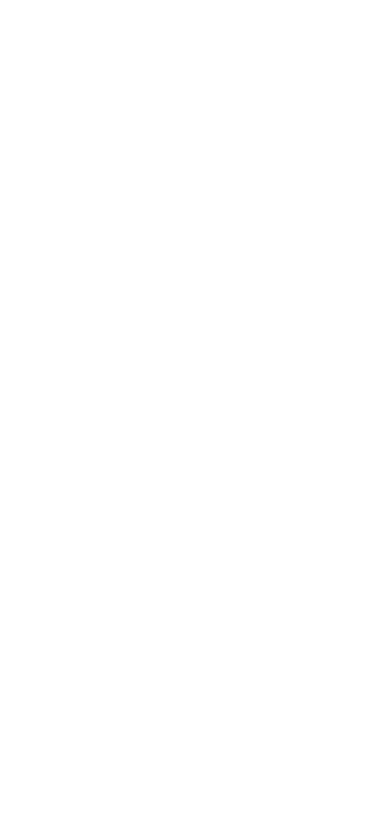
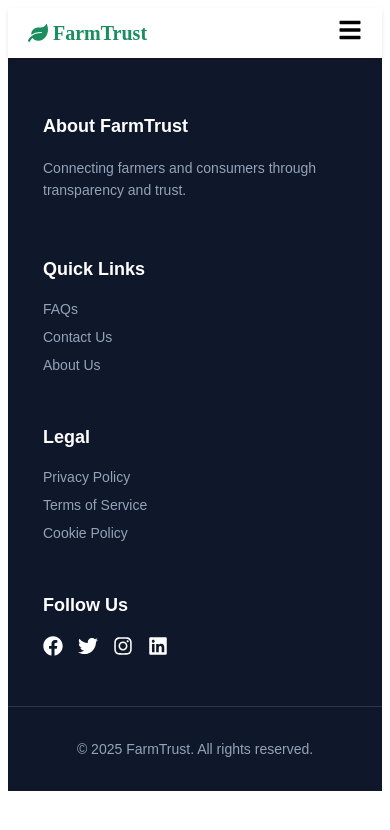
Before and after one commit to priymavani/FarmTrust-x-Hackathon, a React (Vite) app in the folder Frontend/: page / in a window 390 px wide. Before the commit this address had no page. Shown: the top 830 px of the page. Built offline with nearby package versions, Linux system fonts and the light colour scheme.

Commit message:
implimented responsive navbar and footer design

```diff
--- a/Frontend/package.json
+++ b/Frontend/package.json
@@ -12,6 +12,7 @@
   "dependencies": {
     "react": "^19.0.0",
     "react-dom": "^19.0.0",
+    "react-icons": "^5.5.0",
     "react-router-dom": "^7.4.0"
   },
   "devDependencies": {
--- a/Frontend/src/App.jsx
+++ b/Frontend/src/App.jsx
@@ -1,5 +1,9 @@
 import { BrowserRouter as Router, Routes, Route } from 'react-router-dom';
-import { useState } from 'react';
+
+import LandingPage from './components/LandingPage/LandingPage';
+import Navbar from './Navbar';
+import Footer from './Footer';
+
 // import ProductList from './components/Product/ProductList';
 
 
@@ -8,9 +12,13 @@ function App() {
 
   return (
     <Router>
+      <Navbar />
       <Routes>
         {/* <Route path="/products" element={<ProductList />} /> */}
+        <Route path="/" element={< LandingPage/>} />
+
       </Routes>
+      <Footer />
     </Router>
   );
 }
--- /dev/null
+++ b/Frontend/src/Footer.css
@@ -0,0 +1,97 @@
+.footer {
+    background-color: #0f172a;
+    color: #ffffff;
+    padding: 40px 0 20px;
+    font-family: Arial, sans-serif;
+  }
+
+  .footer-container {
+    display: flex;
+    flex-wrap: wrap;
+    justify-content: space-between;
+    max-width: 1200px;
+    margin: 0 auto;
+    padding: 0 20px;
+  }
+
+  .footer-section {
+    flex: 1;
+    min-width: 200px;
+    margin-bottom: 30px;
+    padding: 0 15px;
+  }
+
+  .footer-section h3 {
+    font-size: 18px;
+    margin-bottom: 20px;
+    font-weight: 600;
+  }
+
+  .footer-section p {
+    color: #94a3b8;
+    line-height: 1.6;
+    font-size: 14px;
+  }
+
+  .footer-section ul {
+    list-style: none;
+    padding: 0;
+    margin: 0;
+  }
+
+  .footer-section ul li {
+    margin-bottom: 10px;
+  }
+
+  .footer-section ul li a {
+    color: #94a3b8;
+    text-decoration: none;
+    font-size: 14px;
+    transition: color 0.3s ease;
+  }
+
+  .footer-section ul li a:hover {
+    color: #ffffff;
+  }
+
+  .social-icons {
+    display: flex;
+    gap: 15px;
+  }
+
+  .social-icons a {
+    color: #ffffff;
+    font-size: 20px;
+    transition: opacity 0.3s ease;
+  }
+
+  .social-icons a:hover {
+    opacity: 0.8;
+  }
+
+  .footer-bottom {
+    text-align: center;
+    padding-top: 20px;
+    margin-top: 20px;
+    border-top: 1px solid #2d3748;
+    font-size: 14px;
+    color: #94a3b8;
+  }
+
+  /* Responsive styles */
+  @media screen and (max-width: 768px) {
+    .footer-container {
+      flex-direction: column;
+    }
+
+    .footer-section {
+      margin-bottom: 25px;
+      min-width: 100%;
+    }
+  }
+
+  @media screen and (min-width: 769px) and (max-width: 991px) {
+    .footer-section {
+      min-width: 45%;
+    }
+  }
--- /dev/null
+++ b/Frontend/src/Footer.jsx
@@ -0,0 +1,49 @@
+import React from 'react';
+import { FaFacebook, FaTwitter, FaInstagram, FaLinkedin } from 'react-icons/fa';
+import './Footer.css';
+
+const Footer = () => {
+  return (
+    <footer className="footer">
+      <div className="footer-container">
+        <div className="footer-section">
+          <h3>About FarmTrust</h3>
+          <p>Connecting farmers and consumers through transparency and trust.</p>
+        </div>
+
+        <div className="footer-section">
+          <h3>Quick Links</h3>
+          <ul>
+            <li><a href="#">FAQs</a></li>
+            <li><a href="#">Contact Us</a></li>
+            <li><a href="#">About Us</a></li>
+          </ul>
+        </div>
+
+        <div className="footer-section">
+          <h3>Legal</h3>
+          <ul>
+            <li><a href="#">Privacy Policy</a></li>
+            <li><a href="#">Terms of Service</a></li>
+            <li><a href="#">Cookie Policy</a></li>
+          </ul>
+        </div>
+
+        <div className="footer-section">
+          <h3>Follow Us</h3>
+          <div className="social-icons">
+            <a href="#"><FaFacebook /></a>
+            <a href="#"><FaTwitter /></a>
+            <a href="#"><FaInstagram /></a>
+            <a href="#"><FaLinkedin /></a>
+          </div>
+        </div>
+      </div>
+      <div className="footer-bottom">
+        <p>© 2025 FarmTrust. All rights reserved.</p>
+      </div>
+    </footer>
+  );
+};
+
+export default Footer;
--- /dev/null
+++ b/Frontend/src/Navbar.css
@@ -0,0 +1,149 @@
+/* Navbar General Styles */
+.navbar {
+    display: flex;
+    justify-content: space-between;
+    align-items: center;
+    padding: 10px 20px;
+    background-color: #fff;
+    box-shadow: 0 2px 4px rgba(0, 0, 0, 0.1);
+    position: relative;
+  }
+
+  /* Logo Styles */
+  .navbar-logo {
+    display: flex;
+    align-items: center;
+    font-size: 20px; /* Adjusted to match the image */
+    font-weight: bold;
+    color: #1a8e5f; /* Green color from the image */
+  }
+
+  .logo-icon {
+    margin-right: 5px;
+    font-size: 20px; /* Adjusted to match the image */
+    color: #1a8e5f; /* Match the logo text color */
+  }
+
+  /* Search Bar Styles */
+  .navbar-search {
+    position: relative;
+    width: 200px; /* Adjusted to match the image */
+    height: 36px; /* Adjusted to match the image */
+    background-color: #f5f5f5; /* Light gray background */
+    border-radius: 4%; /* Circular shape */
+    border: 1px solid #e0e0e0; /* Subtle gray border */
+    display: flex;
+    align-items: center;
+    padding: 0 10px;
+  }
+
+  .navbar-search input {
+    width: 100%;
+    padding: 0 10px;
+    border: none; /* Remove default border */
+    background: transparent; /* Transparent background for input */
+    outline: none;
+    font-size: 14px;
+    color: #888;
+  }
+
+  .navbar-search input::placeholder {
+    color: #888;
+  }
+
+  .search-icon {
+    color: #888;
+    font-size: 14px; /* Adjusted to match the image */
+  }
+
+  /* Icons Styles */
+  .navbar-icons {
+    display: flex;
+    gap: 10px; /* Adjusted to match the spacing in the image */
+    align-items: center;
+  }
+
+  .icon-wrapper {
+    position: relative;
+    font-size: 18px; /* Adjusted to match the image */
+    color: #000; /* Changed to black to match the image */
+  }
+
+  .badge {
+    position: absolute;
+    top: -5px;
+    right: -5px;
+    background-color: #ff4d4f;
+    color: #fff;
+    border-radius: 50%;
+    padding: 2px 5px;
+    font-size: 10px; /* Adjusted to match the image */
+  }
+
+  /* Sign In Button Styles */
+  .sign-in-btn {
+    background-color: #1a8e5f;
+    color: #fff;
+    border: none;
+    padding: 6px 12px; /* Adjusted to match the image */
+    border-radius: 5px;
+    cursor: pointer;
+    font-size: 14px; /* Adjusted to match the image */
+  }
+
+  .sign-in-btn:hover {
+    background-color: #156f4a;
+  }
+
+  /* Hamburger Menu (Hidden by Default) */
+  .hamburger {
+    display: none;
+    font-size: 24px;
+    cursor: pointer;
+  }
+
+  /* Navbar Items (Flex for Desktop) */
+  .navbar-items {
+    display: flex;
+    align-items: center;
+    gap: 15px; /* Adjusted to match the spacing in the image */
+  }
+
+  /* Responsive Styles */
+  @media (max-width: 768px) {
+    /* Show Hamburger Menu on Mobile */
+    .hamburger {
+      display: block;
+    }
+
+    /* Hide Navbar Items by Default on Mobile */
+    .navbar-items {
+      display: none;
+      flex-direction: column;
+      position: absolute;
+      top: 60px;
+      left: 0;
+      width: 100%;
+      background-color: #fff;
+      padding: 20px;
+      box-shadow: 0 2px 4px rgba(0, 0, 0, 0.1);
+      z-index: 1000;
+    }
+
+    /* Show Navbar Items When Drawer is Open */
+    .navbar-items.open {
+      display: flex;
+    }
+
+    /* Adjust Search Bar for Mobile */
+    .navbar-search {
+      margin: 0;
+      width: 100%; /* Full width on mobile */
+      border-radius: 20px; /* Slightly less circular on mobile for better fit */
+    }
+
+    /* Adjust Icons for Mobile */
+    .navbar-icons {
+      gap: 20px;
+    }
+  }
--- /dev/null
+++ b/Frontend/src/Navbar.jsx
@@ -0,0 +1,51 @@
+import React, { useState } from 'react';
+import { FaBell, FaComment, FaBars, FaLeaf, FaSearch } from 'react-icons/fa';
+import './Navbar.css';
+
+const Navbar = () => {
+  const [isDrawerOpen, setIsDrawerOpen] = useState(false);
+
+  const toggleDrawer = () => {
+    setIsDrawerOpen(!isDrawerOpen);
+  };
+
+  return (
+    <nav className="navbar">
+      {/* Logo */}
+      <div className="navbar-logo">
+        <FaLeaf className="logo-icon" /> FarmTrust
+      </div>
+
+      {/* Hamburger Menu for Mobile */}
+      <div className="hamburger" onClick={toggleDrawer}>
+        <FaBars />
+      </div>
+
+      {/* Navbar Items */}
+      <div className={`navbar-items ${isDrawerOpen ? 'open' : ''}`}>
+        {/* Search Bar */}
+        <div className="navbar-search">
+          <input type="text" placeholder="Search products..." />
+          <FaSearch className="search-icon" />
+        </div>
+
+        {/* Icons */}
+        <div className="navbar-icons">
+          <div className="icon-wrapper">
+            <FaBell />
+            <span className="badge">3</span>
+          </div>
+          <div className="icon-wrapper">
+            <FaComment />
+            <span className="badge">2</span>
+          </div>
+        </div>
+
+        {/* Sign In Button */}
+        <button className="sign-in-btn">Sign In</button>
+      </div>
+    </nav>
+  );
+};
+
+export default Navbar;
--- /dev/null
+++ b/Frontend/src/components/LandingPage/LandingPage.jsx
@@ -0,0 +1,11 @@
+import React from 'react'
+
+const LandingPage = () => {
+  return (
+    <div>
+
+    </div>
+  )
+}
+
+export default LandingPage
```
Also changed, not shown: Frontend/src/components/LandingPage/LandingPage.css (added), 1 other file (tests, documents, lock files or other folders).
